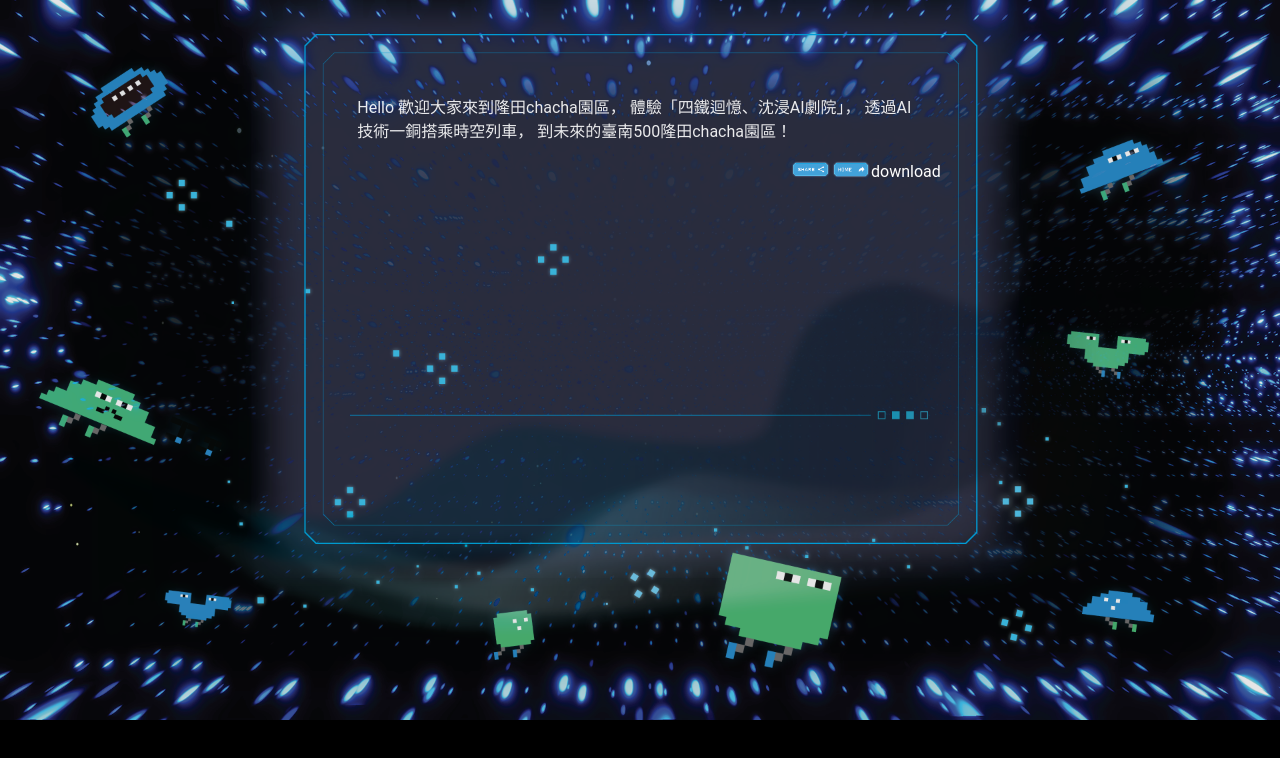
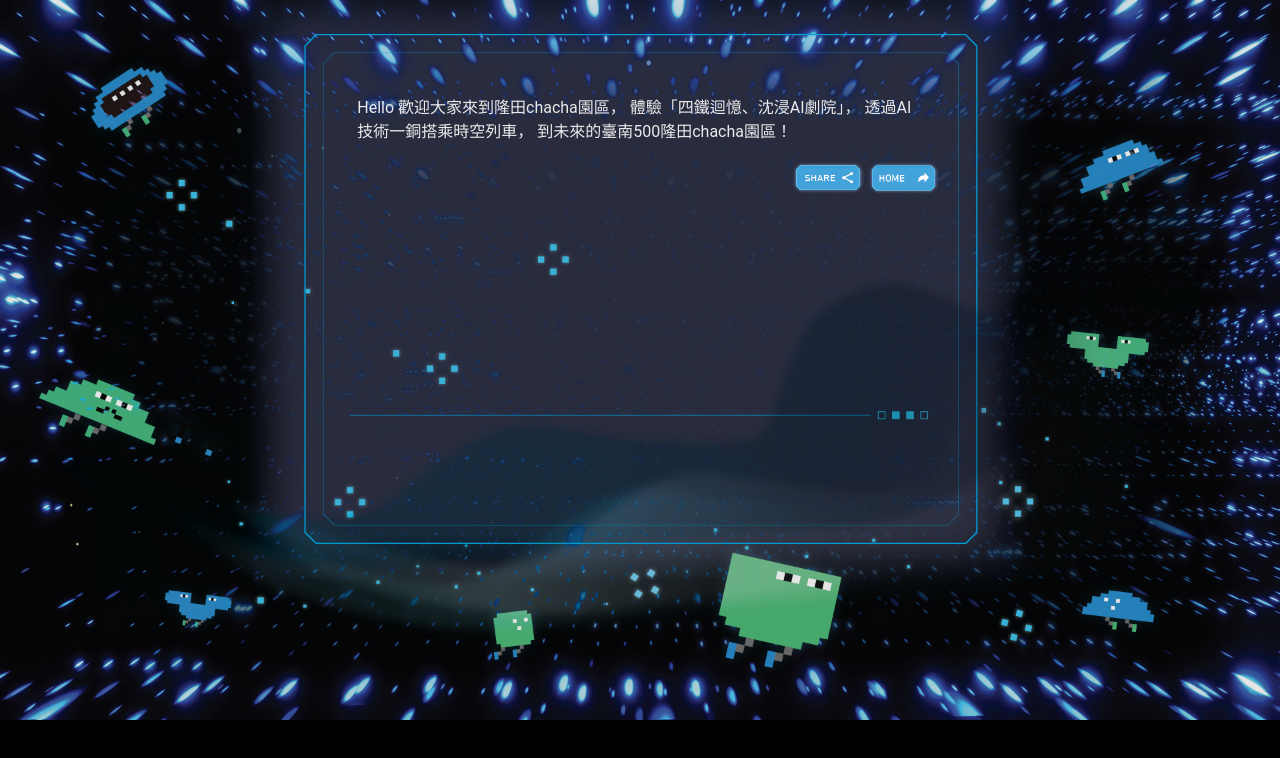
Before and after one commit to MoonShineVFX/chacha-website, a React (Vite) app: page / in a window 1280 px wide. Shown: the top 758 px of the page. Built offline with nearby package versions, Linux system fonts and the light colour scheme.

Commit message:
Update App.jsx

```diff
--- a/src/App.jsx
+++ b/src/App.jsx
@@ -228,9 +228,6 @@ function App() {
                   >
                     <img src={icon_home} alt="" />
                   </div>
-                  <a href={curVideo.video_url} downlaod>
-                    download
-                  </a>
                 </div>
               </div>
             </div>
```
